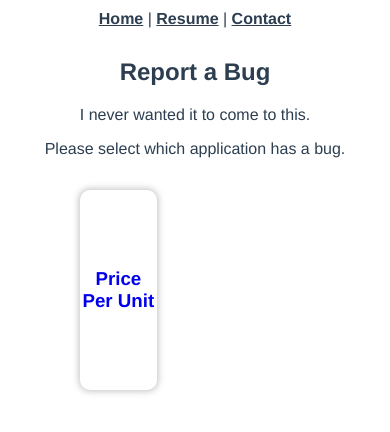
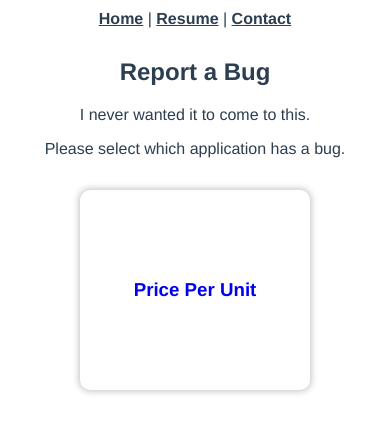
Before and after one commit to dwidjaja945/resume-portfolio, a Vue app: page /contact/report-bug in a window 390 px wide. Shown: the top 432 px of the page. Built offline with nearby package versions, Linux system fonts and the light colour scheme.

Commit message:
[style] fixed app cards grid on small screens

```diff
--- a/src/views/Contact/ReportBug.vue
+++ b/src/views/Contact/ReportBug.vue
@@ -51,6 +51,7 @@ export default defineComponent({
   display: grid;
   grid-template-columns: repeat(3, 1fr);
   grid-auto-rows: 200px;
+  transition: grid-template-columns 0.2s ease;
   padding: 1rem 5rem;
 }
 .appCard {
@@ -66,4 +67,10 @@ export default defineComponent({
     box-shadow: 2px 2px 14px 3px rgba(0, 0, 0, 0.25);
   }
 }
+
+@media screen and (max-width: 760px) {
+  .appGrid {
+    grid-template-columns: 1fr;
+  }
+}
 </style>
```
